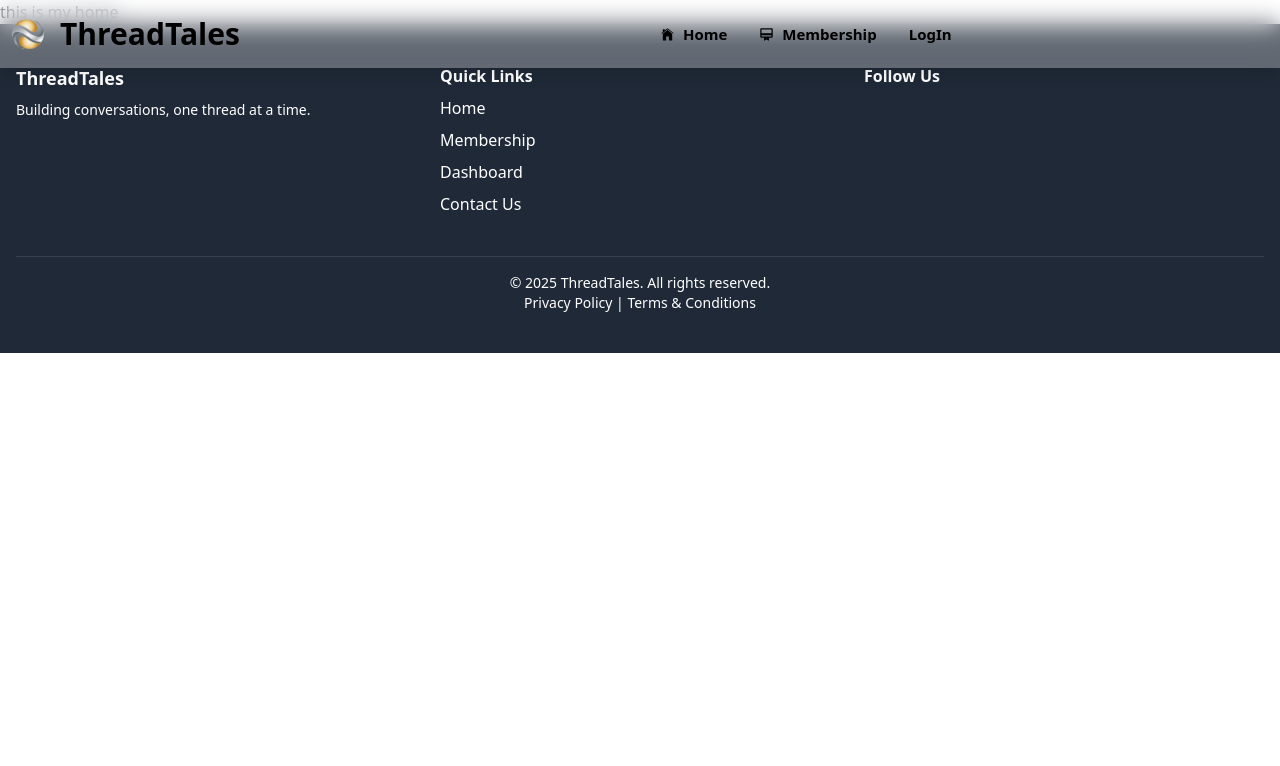
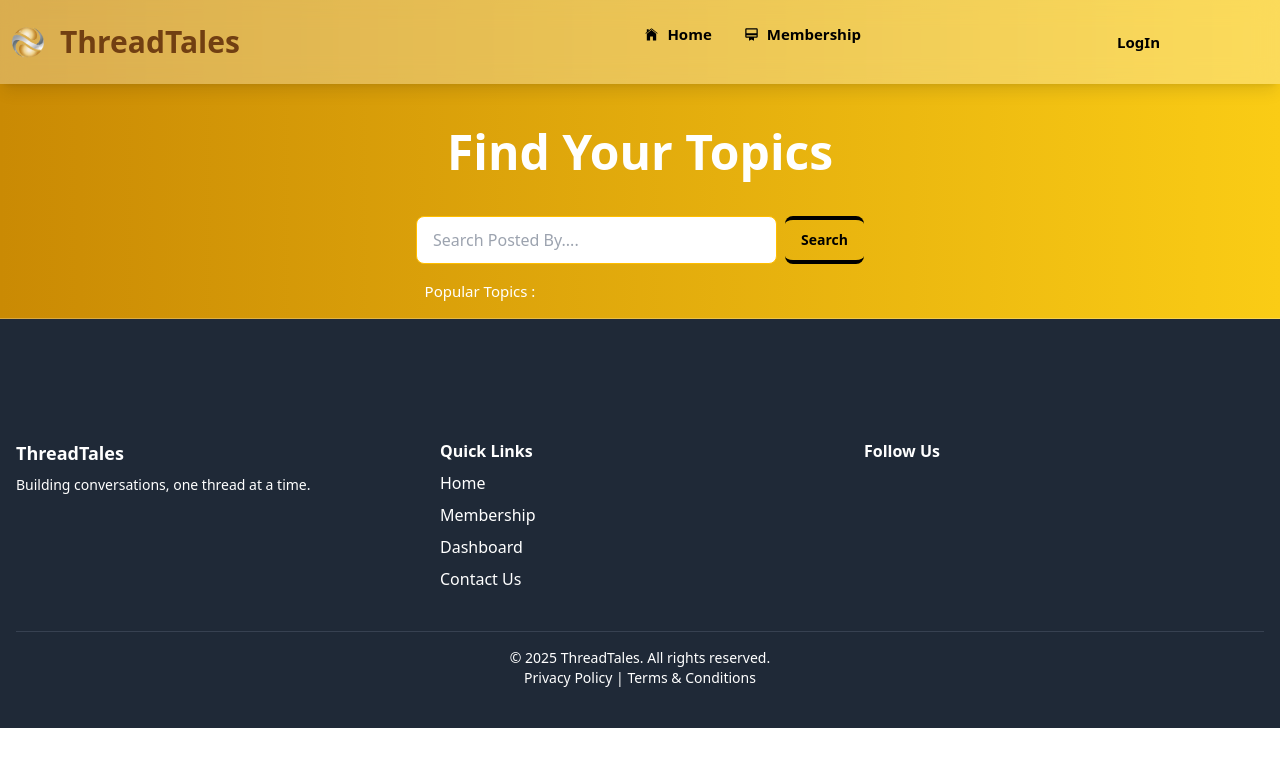
Before and after one commit to mhseber/A12-Frontend, a React (Vite) app: page / in a window 1280 px wide. Shown: the top 766 px of the page. Built offline with nearby package versions, Linux system fonts and the light colour scheme; no server answers.

Commit message:
Banner section Done

```diff
--- /dev/null
+++ b/src/Pages/Banner.jsx
@@ -0,0 +1,25 @@
+
+const Banner = () => {
+    return (
+        <div>
+            <div className="hero bg-gradient-to-r from-yellow-600 to-yellow-400 text-white pt-28">
+                <div className="hero-content text-center">
+                    <div className="max-w-md">
+                        <h1 className="text-5xl font-bold">Find Your Topics </h1>
+                        <div className="flex gap-2 mt-10">
+                            <input
+                                type="text"
+                                placeholder="Search Posted By...."
+                                className="input input-bordered input-warning w-[700px] text-black" />
+                            <button className="btn btn-outline border-0 border-b-4 border-t-4 text-black">Search</button>
+                        </div>
+                        <h2 className="pr-80 pt-4 text-[15px]">Popular Topics :</h2>
+                    </div>
+
+                </div>
+            </div>
+        </div>
+    );
+};
+
+export default Banner;
--- a/src/Pages/Home.jsx
+++ b/src/Pages/Home.jsx
@@ -1,8 +1,9 @@
+import Banner from "./Banner";
 
 const Home = () => {
     return (
         <div>
-            this is my home
+            <Banner></Banner>
         </div>
     );
 };
--- a/src/Pages/Login.jsx
+++ b/src/Pages/Login.jsx
@@ -7,6 +7,7 @@ import { useState } from "react";
 import { useContext } from "react";
 import { AuthContext } from "../Providers/AuthProvider";
 import Swal from "sweetalert2";
+import { FcGoogle } from "react-icons/fc";
 
 const Login = () => {
 
@@ -68,7 +69,7 @@ const Login = () => {
             <div>
                 <div
                     style={{ backgroundImage: `url(${bgImg})` }}
-                    className="hero bg-base-200 min-h-screen bg-cover bg-center">
+                    className="hero bg-base-200 pt-28 bg-cover bg-center">
                     <div className="hero-content flex-col md:flex-row-reverse">
                         <div className="text-center md:w-1/2 lg:text-left">
                             <h1 className="text-5xl font-bold">Login now!</h1>
@@ -117,12 +118,15 @@ const Login = () => {
                                     {/* TODO: apply disabled for re captcha */}
                                     <input
                                         disabled={disabled}
-                                        className="btn btn-primary"
+                                        className="btn bg-yellow-700 text-white"
                                         type="submit"
-                                        value="Login" />
+                                        value="LogIn" />
+                                </div>
+                                <div className="form-control mt-2">
+                                    <button className="btn bg-black yellow-700 text-white" ><FcGoogle />SignUp Google</button>
                                 </div>
                             </form>
-                            <p className="px-6"><small>New Here?<Link to="/signup"><i className="text-blue-800">Create an Account</i></Link></small></p>
+                            <p className="px-3 text-center pb-3"><small>New Here?<Link to="/signup"><i className="text-blue-800">Create an Account</i></Link></small></p>
 
                         </div>
                     </div>
--- a/src/Pages/Shared/Footer.jsx/Footer.jsx
+++ b/src/Pages/Shared/Footer.jsx/Footer.jsx
@@ -1,7 +1,7 @@
 
 const Footer = () => {
     return (
-        <footer className="bg-gray-800 text-white">
+        <footer className="bg-gray-800 text-white pt-20">
             <div className="container mx-auto py-10 px-4">
                 {/* Footer Top */}
                 <div className="grid grid-cols-1 md:grid-cols-3 gap-6">
--- a/src/Pages/Shared/Footer.jsx/Navbar/Navbar.jsx
+++ b/src/Pages/Shared/Footer.jsx/Navbar/Navbar.jsx
@@ -15,16 +15,16 @@ const Navbar = () => {
     const navOptions = <>
         <li><Link to="/"><IoIosHome />Home</Link></li>
         <li><Link to="/membership"> <MdCardMembership />Membership</Link></li>
-
-
+        <li className="pl-52 ">
             {
                 user ? <>
-                {/* <span>{user?.displayName}</span> */}
+
                     <button onClick={handleLogOut} className="btn btn-outline border-0 border-b-4 border-t-4 text-black  ">LogOut</button>
                 </> : <>
                     <li><Link to="/login">LogIn </Link></li>
                 </>
             }
+        </li>
 
     </>
     return (
@@ -53,7 +53,7 @@ const Navbar = () => {
                         </ul>
                     </div>
                     <img className="w-10 " src={logo} alt="logo" />
-                    <a className="text-3xl font-extrabold pl-3">ThreadTales</a>
+                    <a className="text-3xl text-yellow-900 font-extrabold pl-3">ThreadTales</a>
                 </div>
                 <div className="navbar-center hidden lg:flex">
                     <ul className="menu menu-horizontal px-1 pr-20 text-[15px] font-extrabold ">
--- a/src/Pages/SignUp.jsx
+++ b/src/Pages/SignUp.jsx
@@ -4,6 +4,7 @@ import bgImg from "../assets/bg img.png"
 import { useForm } from "react-hook-form";
 import { useContext } from "react";
 import { AuthContext } from "../Providers/AuthProvider";
+import { FcGoogle } from "react-icons/fc";
 
 
 
@@ -34,10 +35,10 @@ const SignUp = () => {
             <div>
                 <div
                     style={{ backgroundImage: `url(${bgImg})` }}
-                    className="hero bg-base-200 min-h-screen">
-                    <div className="hero-content flex-col lg:flex-row-reverse">
+                    className="hero bg-base-200 pt-28 ">
+                    <div className="hero-content flex-col lg:flex-row-reverse ">
 
-                        <div className="card bg-base-100 w-full max-w-sm shrink-0 shadow-2xl">
+                        <div className="card bg-base-100 w-[400px]  shadow-2xl">
                             <form
                                 onSubmit={handleSubmit(onSubmit)}
                                 className="card-body">
@@ -90,16 +91,14 @@ const SignUp = () => {
                                 </div>
                                 <div className="form-control mt-6">
                                     <input
-                                        className="btn btn-primary"
+                                        className="btn  bg-yellow-700 text-white"
                                         type="submit" value="Sign  Up" />
                                 </div>
-                                <div className="form-control mt-6">
-                                    <input
-                                        className="btn btn-primary"
-                                        type="submit" value=" SignUp Google" />
+                                <div className="form-control mt-2">
+                                    <button className="btn bg-black yellow-700 text-white" ><FcGoogle />SignUp Google</button>
                                 </div>
                             </form>
-                            <p className="px-6"><small>Already have an Account <Link to="/login">Login Now</Link></small></p>
+                            <p className="px-3 text-center pb-3"><small>Already have an Account <Link to="/login"><i className="font-bold text-yellow-700 pl-4 ">Login Now</i></Link></small></p>
 
                         </div>
                     </div>
```
Lines whose indentation alone changed are shown as unchanged.
